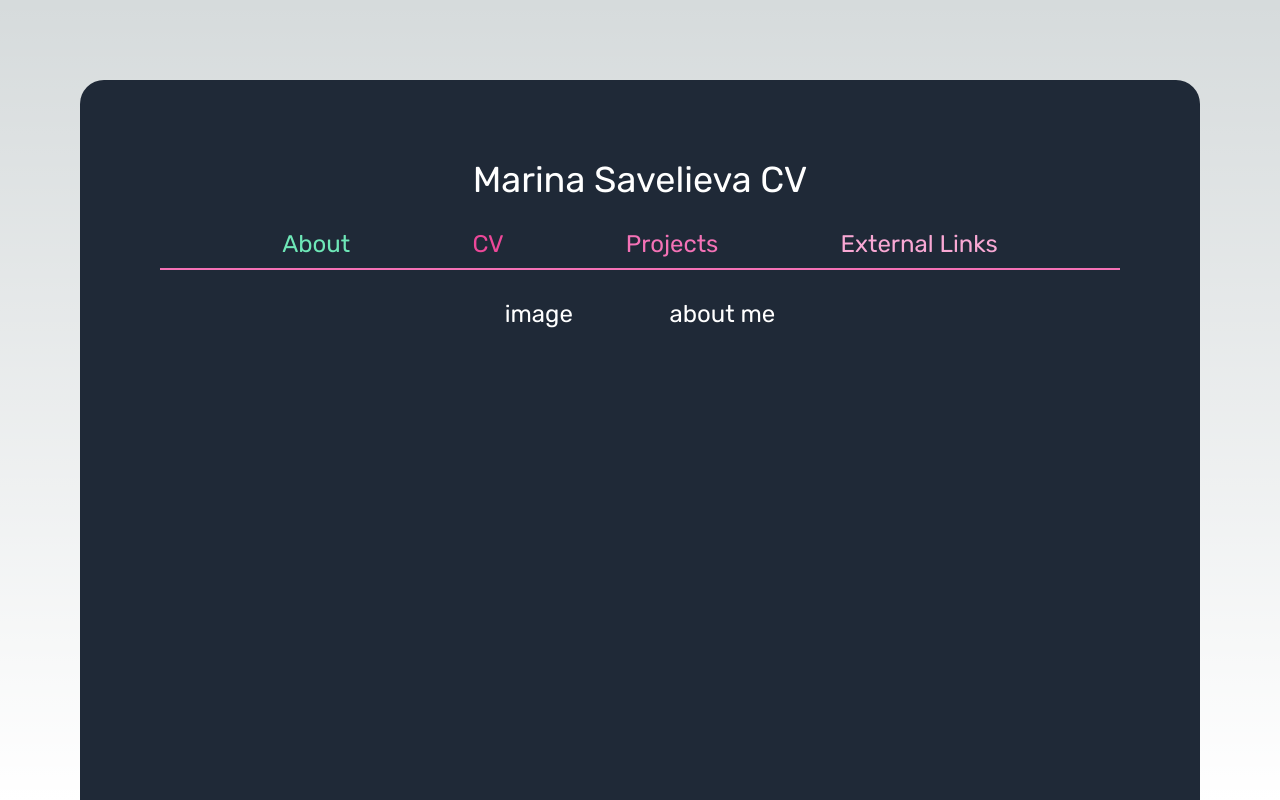
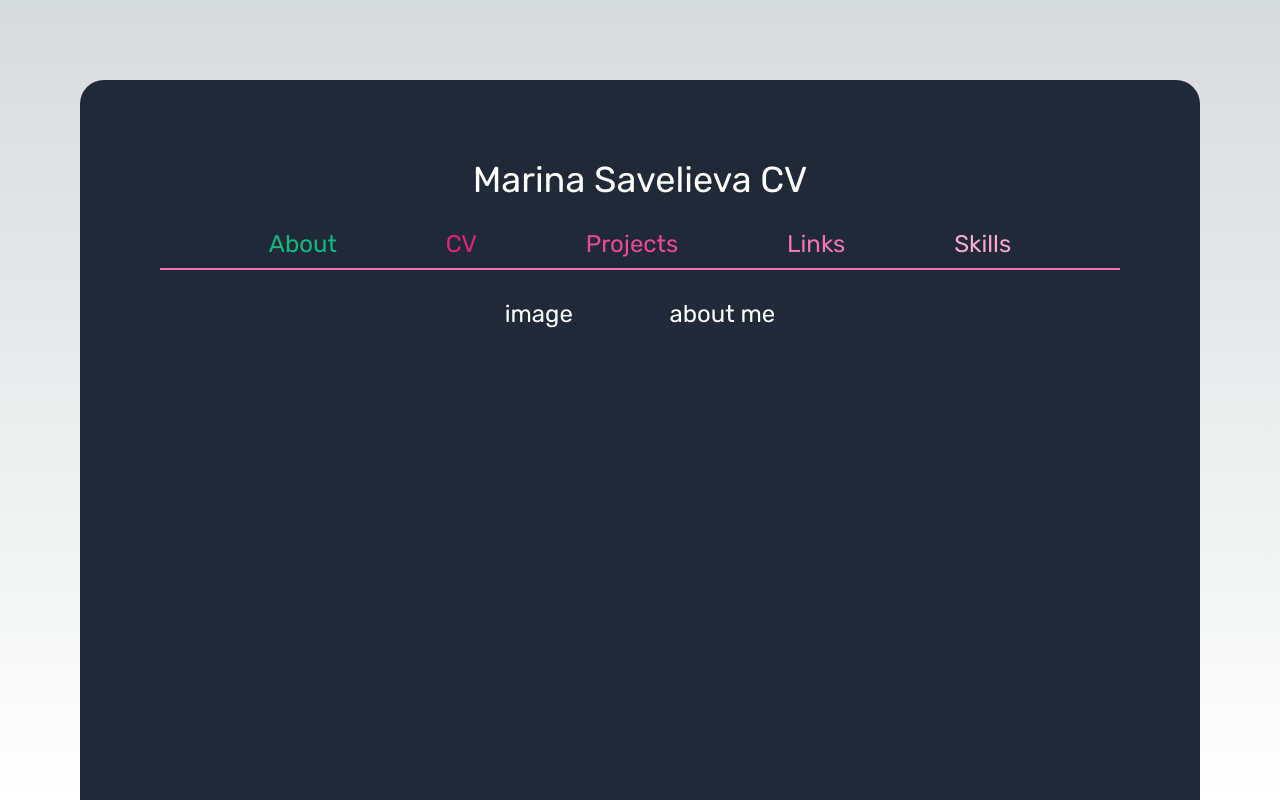
Before and after one commit to savelievamareena/cv, a Next.js app: page / in a window 1280 px wide. Built offline with nearby package versions, Linux system fonts and the light colour scheme.

Commit message:
refactoring

```diff
--- a/app/components/Navigation.jsx
+++ b/app/components/Navigation.jsx
@@ -5,33 +5,30 @@ import {usePathname} from "next/navigation"
 
 export default function Navigation() {
     let pathName = usePathname();
-    return(
-        <nav className="min-w-full flex flex-row justify-evenly my-5 border-b-2 border-pink-400 py-2">
-            <div>
-                <Link href="/"
-                      className={`text-pink-600 ${pathName === "/" ? "active" : null }`}>
-                    About
+    let paths = [
+        ["/", "About", "text-pink-700"],
+        ["/cv", "CV", "text-pink-600"],
+        ["/projects", "Projects", "text-pink-500"],
+        ["/links", "Links", "text-pink-400"],
+        ["/skills", "Skills", "text-pink-300"],
+    ]
+
+    let links = paths.map((linkPath, i) => {
+        return(
+            <div key={i}>
+                <Link
+                    href={linkPath[0]}
+                    className={`${linkPath[2]} ${pathName === paths[i][0] && "active"}`}
+                >
+                    {linkPath[1]}
                 </Link>
             </div>
-            <div>
-                <Link href="cv"
-                      className={`text-pink-500 ${pathName === "/cv" ? "active" : null }`}>
-                    CV
-                </Link>
-            </div>
-            <div>
-                <Link href="projects"
-                      className={`text-pink-400 ${pathName === "/projects" ? "active" : null }`}>
-                    Projects
-                </Link>
-            </div>
-            <div>
-                <Link
-                    href="links"
-                    className={`text-pink-300 ${pathName === "/links" ? "active" : null }`}>
-                    External Links
-                </Link>
-            </div>
+        )
+    })
+
+    return(
+        <nav className={`min-w-full flex flex-row justify-evenly my-5 border-b-2 border-pink-400 py-2`}>
+            {links}
         </nav>
     )
 }
--- a/app/globals.css
+++ b/app/globals.css
@@ -27,9 +27,9 @@ body {
 }
 
 a {
-  @apply hover:text-violet-800 text-2xl
+  @apply hover:text-emerald-300 text-2xl
 }
 
 a.active {
-  @apply text-emerald-300
+  @apply text-emerald-500
 }
--- /dev/null
+++ b/app/skills/page.jsx
@@ -0,0 +1,7 @@
+export default function Projects() {
+    return(
+        <main>
+            there will be skills
+        </main>
+    )
+}
```
